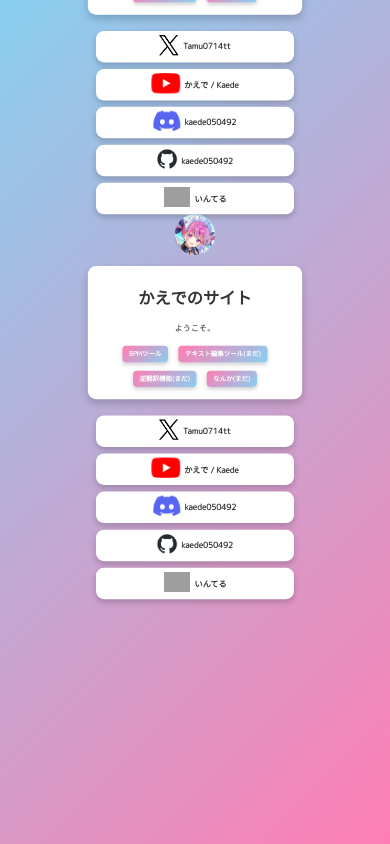
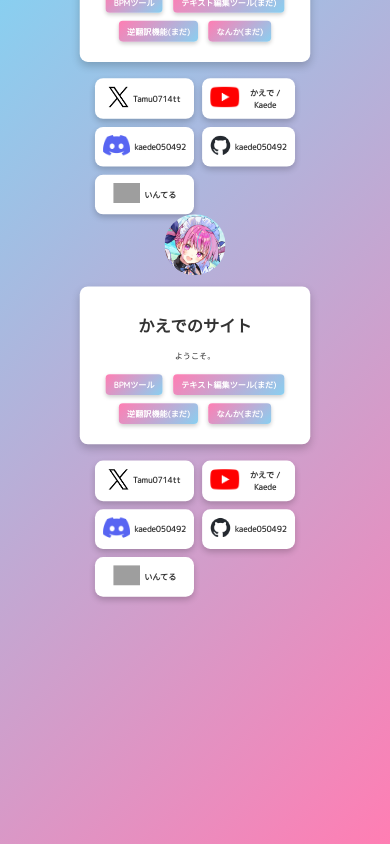
Before and after one commit to kaede050492/main, a plain HTML site: page index.html in a window 390 px wide. Drawn offline with Linux system fonts and the light colour scheme; grey boxes are pictures that could not be loaded; a web font is replaced by a local one.

Commit message:
Update style.css

```diff
--- a/style.css
+++ b/style.css
@@ -134,28 +134,3 @@ body {
     font-weight: bold;
     color: #333;
 }
-/* スマホ・タブレット対応 */
-@media (max-width: 768px) {
-    .icon {
-        width: 80px;
-        height: 80px;
-    }
-
-    .main-container {
-        padding: 1rem;
-    }
-
-    .redirect-buttons .button {
-        font-size: 0.8rem;
-        padding: 0.4rem 0.8rem;
-    }
-
-    .social-blocks {
-        grid-template-columns: 1fr; /* 1列表示に変更 */
-        gap: 0.8rem;
-    }
-
-    .social-item {
-        padding: 0.5rem;
-    }
-}
```
